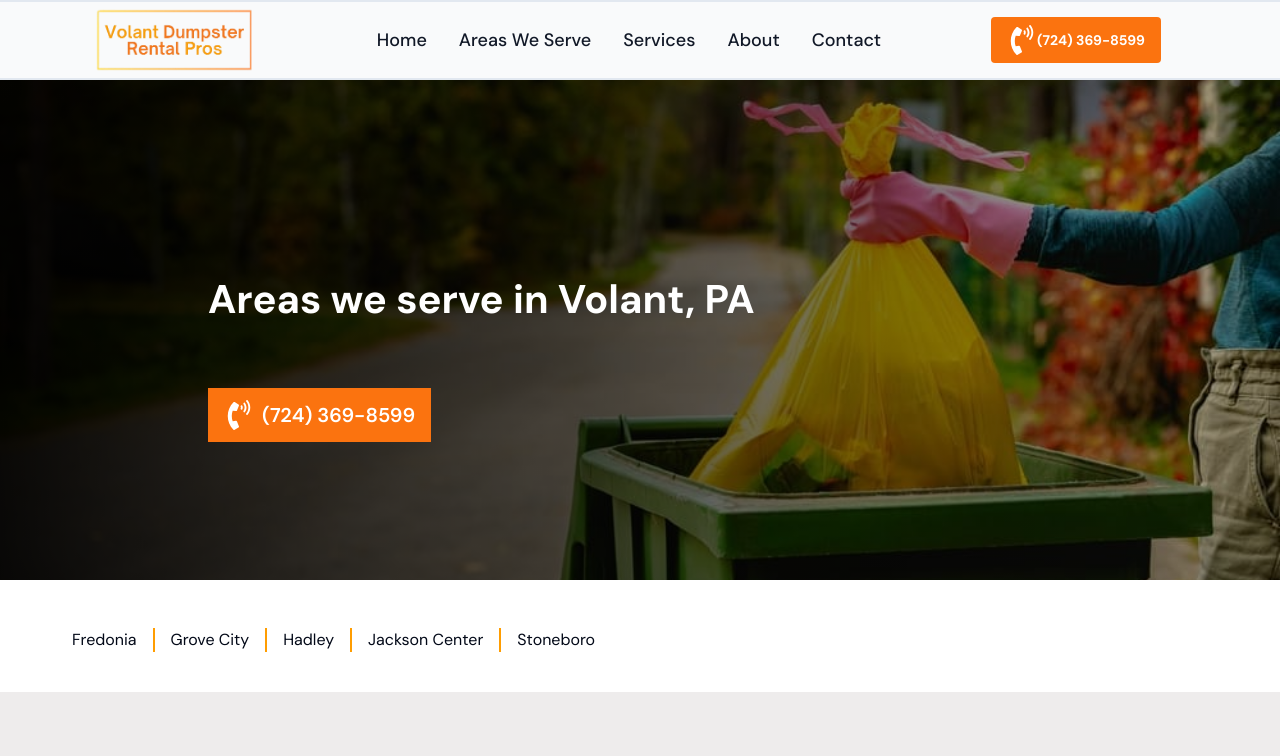
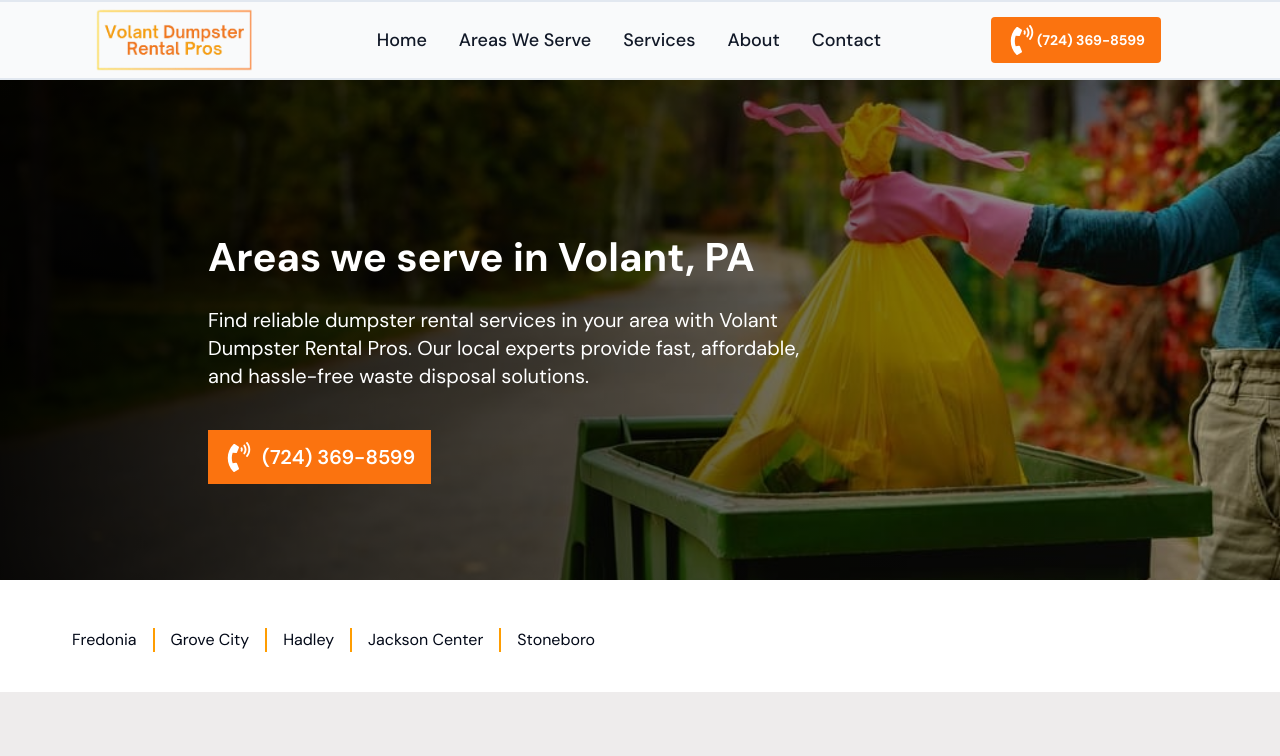
Before and after one commit to kingsdigitall/bulldogplumbingllc.com, a Next.js app: page /areas-we-serve in a window 1280 px wide. Shown: the top 756 px of the page. Built offline with nearby package versions, Linux system fonts and the light colour scheme.

Commit message:
(Updates : metas )

```diff
--- a/app/areas-we-serve/page.tsx
+++ b/app/areas-we-serve/page.tsx
@@ -11,7 +11,7 @@ export const metadata: Metadata = {
   },
   description: contentData.metaDescription,
   alternates: {
-    canonical: `${ContactInfo.baseUrl}locations`,
+    canonical: `${ContactInfo.baseUrl}areas-we-serve`,
   },
 };
 
@@ -22,7 +22,7 @@ const page = () => {
         h1={contentData.h1Banner}
         image={contentData.bannerImage}
         header={contentData.bannerQuote}
-        p1={contentData.p1Banner}
+        p1={contentData.metaDescription}
       />
       <div className="py-10">
         <h2 className="text-center text-3xl text-main">
--- a/components/Content/location.json
+++ b/components/Content/location.json
@@ -1,7 +1,7 @@
 {
-  "metaTitle": "Expert Roofing Services Near You | Call Us",
-  "metaDescription": "Find reliable roofing services in your area with Your Roof Cleaner. Our local experts provide top-quality repairs, maintenance, and installations. Trust us for efficient and professional service.",
-  "metaCanonical": "https://allprorolloff.com/areas-we-serve",
+  "metaTitle": "Expert Dumpster Rental Services Near You | Call Us",
+  "metaDescription": "Find reliable dumpster rental services in your area with Volant Dumpster Rental Pros. Our local experts provide fast, affordable, and hassle-free waste disposal solutions.",
+  "metaCanonical": "",
   "bannerQuote": "",
   "bannerImage": "banner.jpg",
   "h1Banner": "Areas we serve in Volant, PA",
--- a/components/Content/servicePage.json
+++ b/components/Content/servicePage.json
@@ -1,6 +1,6 @@
 {
-      "metaTitle": "Expert Fencing Services in Aurora | Simcoe Fences",
-      "metaDescription": "Upgrade your property with Simcoe Fences! Get a free quote on premium fencing solutions in Aurora. Stylish, durable, and tailored to your needs. Call now!",
+      "metaTitle": "Expert Dumpster Rental Services in Aurora | Volant Dumpster Rental Pros",
+      "metaDescription": "Upgrade your waste management with Volant Dumpster Rental Pros! Get a free quote on reliable dumpster rental services in Aurora. Fast, affordable, and hassle-free. Call now!",
       "metaCanonical": "https://allprorolloff.com/services",
       "bannerQuote": "",
       "bannerImage": "banner.jpg",
```
